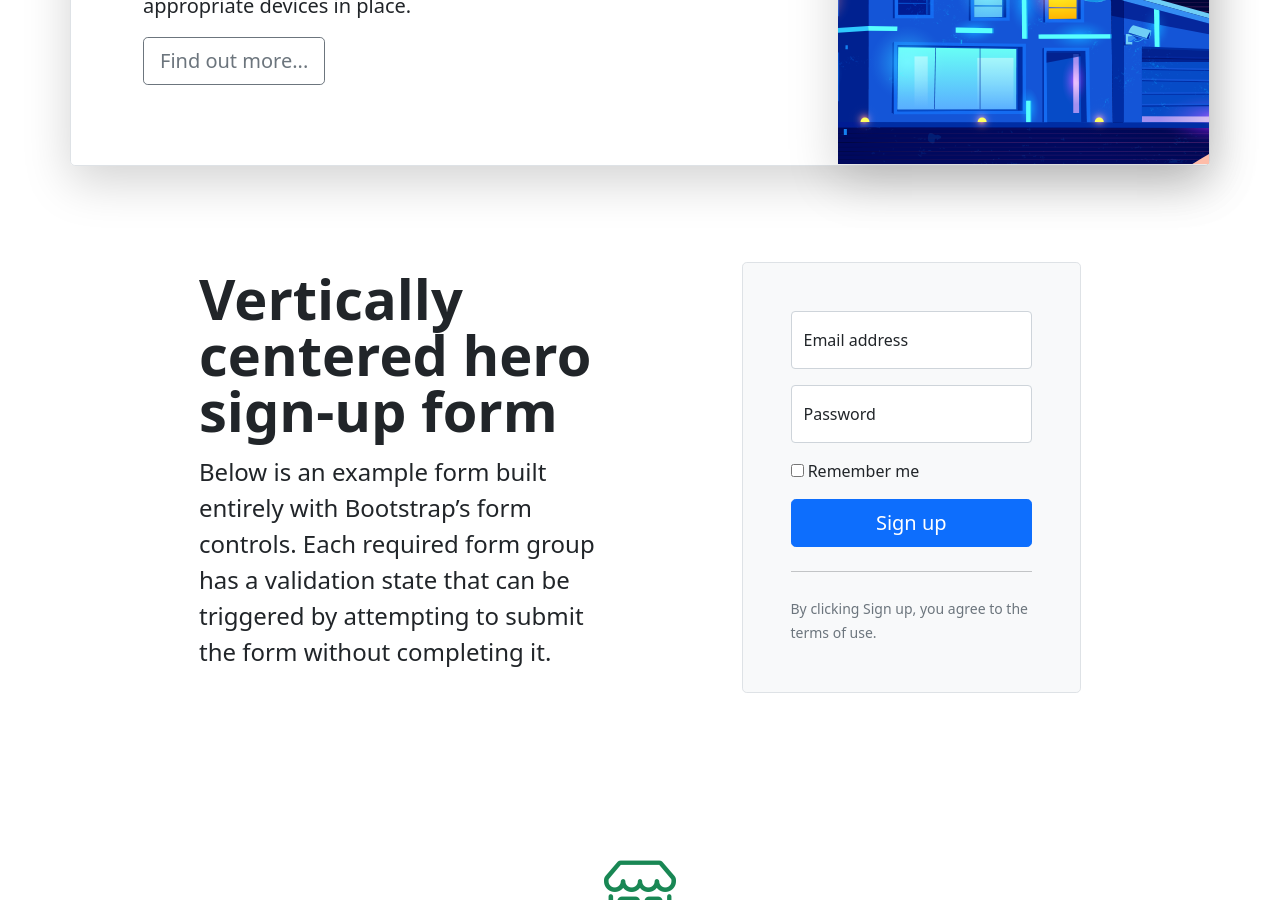
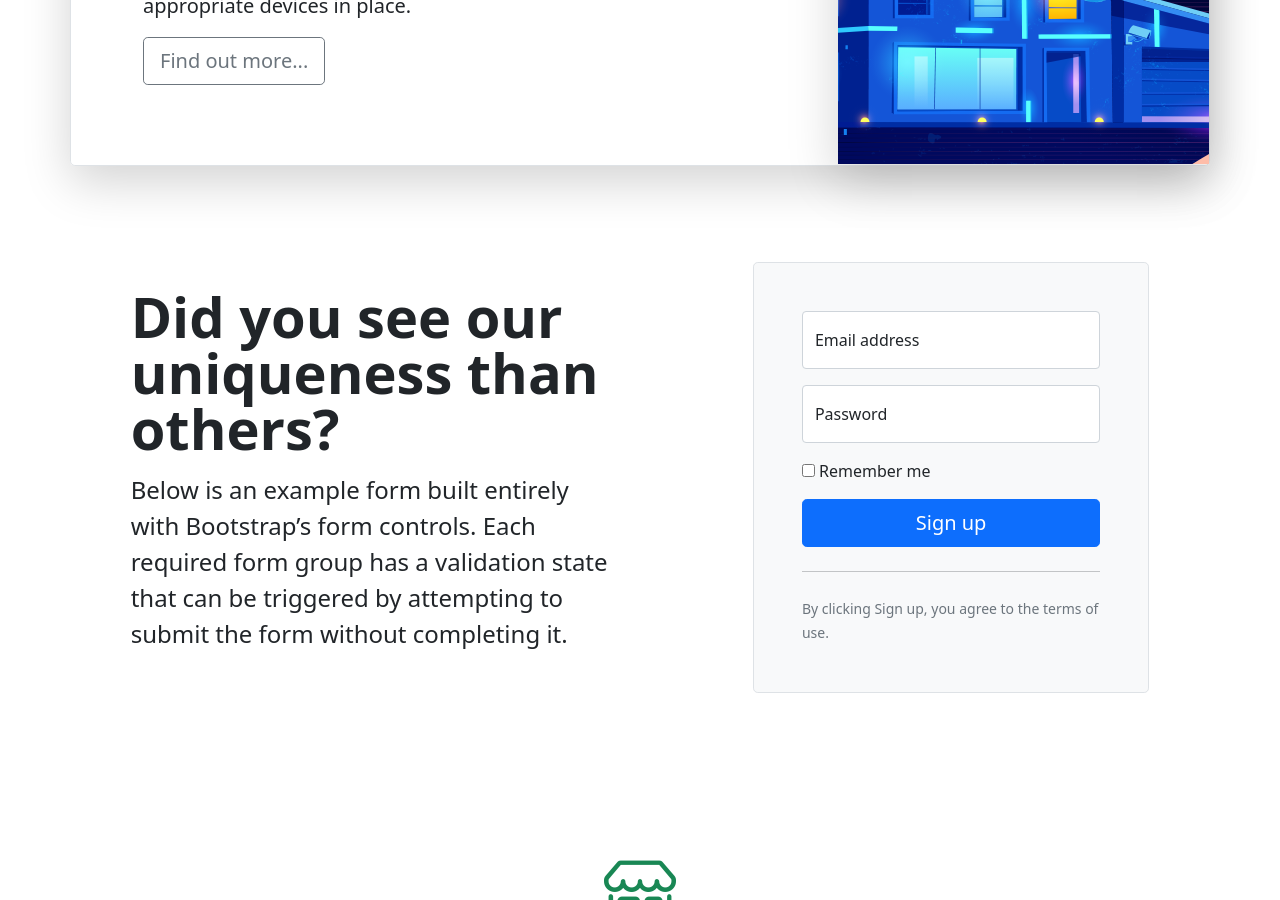
Before and after one commit to uslayer/uslayer.github.io, a Jekyll site: the page built from index.html, in a window 1280 px wide and 900 px high, scrolled down 1013 px. Built offline with Jekyll 4.4.1, drawn with Linux system fonts in a browser that asks for light colours; the list of posts is cut into pages by our own code.

Commit message:
Update index.html

```diff
--- a/index.html
+++ b/index.html
@@ -50,11 +50,12 @@ image: assets/images/blog/press-cover.jpg
           <img class="rounded-lg-3" src="/assets/images/home-and-bussiness-security.svg" alt="CCTV Alarm Galle" width="720">
       </div>
     </div>
+  </div>
 
   <div class="container col-xl-10 col-xxl-8 px-4 py-5">
       <div class="row align-items-center g-lg-5 py-5">
         <div class="col-lg-7 text-center text-lg-start">
-            <h1 class="display-4 fw-bold lh-1 mb-3">Vertically centered hero sign-up form</h1>
+          <h1 class="display-4 fw-bold lh-1 mb-3">Did you see our uniqueness than others?</h1>
           <p class="col-lg-10 fs-4">Below is an example form built entirely with Bootstrap’s form controls. Each required form group has a validation state that can be triggered by attempting to submit the form without completing it.</p>
         </div>
         <div class="col-md-10 mx-auto col-lg-5">
@@ -80,8 +81,6 @@ image: assets/images/blog/press-cover.jpg
       </div>
     </div>
 
-  </div>
-
 
 
 <div class="px-4 pt-5 my-5b text-center border-bottom">
```
Lines whose indentation alone changed are shown as unchanged.
